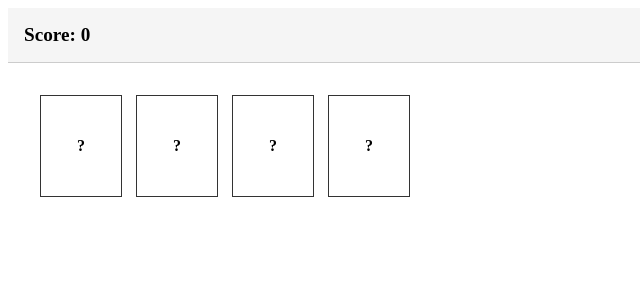
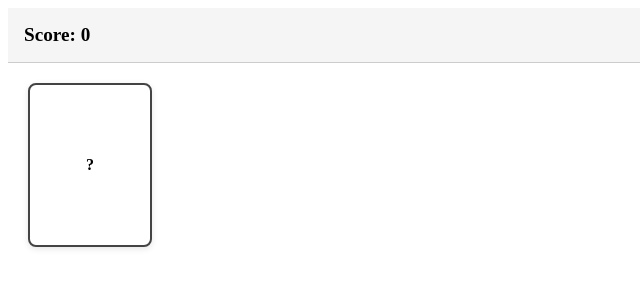
Before and after one commit to FomaUnbeliever/PurpleSchoolCardgame, a Vue app: page / in a window 1280 px wide. Shown: the top 300 px of the page, without its empty margins (0-640 px from the left). Built offline with nearby package versions, Linux system fonts and the light colour scheme.

Commit message:
ну что-то получилось 6- реф

```diff
--- a/src/App.vue
+++ b/src/App.vue
@@ -1,13 +1,13 @@
 <!-- src/App.vue -->
 <template>
-  <Header :score="gameScore" />
-  <div class="game-board">
+  <Header :score="score" />
+  <div style="padding: 20px; display: flex; gap: 1rem;">
+    <!-- Выводим ТОЛЬКО ОДНУ карту (по заданию) -->
     <Card
-      v-for="(card, index) in cards"
-      :key="index"
-      :value="card.value"
-      :status="card.status"
-      @status-change="(newStatus) => updateCardStatus(index, newStatus)"
+      :word="card.word"
+      :translation="card.translation"
+      :state="card.state"
+      @update-state="newState => card.state = newState"
     />
   </div>
 </template>
@@ -17,25 +17,14 @@ import { ref } from 'vue'
 import Header from './components/Header.vue'
 import Card from './components/Card.vue'
 
-const gameScore = ref(0)
+// Реактивный счёт
+const score = ref(0)
 
-const cards = ref([
-  { value: 'A', status: 'closed' },
-  { value: 'B', status: 'closed' },
-  { value: 'A', status: 'closed' },
-  { value: 'B', status: 'closed' }
-])
-
-function updateCardStatus(index, newStatus) {
-  cards.value[index].status = newStatus
-  // Можно добавить логику сравнения пар и обновления score
-}
+// Одна карта (реактивная)
+const card = ref({
+  word: 'dog',
+  translation: 'собака',
+  state: 'closed',       // может быть 'opened'
+  status: 'pending'      // пока не используем активно
+})
 </script>
-
-<style>
-.game-board {
-  display: flex;
-  gap: 1rem;
-  padding: 2rem;
-}
-</style>
--- a/src/components/Card.vue
+++ b/src/components/Card.vue
@@ -1,79 +1,48 @@
 <!-- src/components/Card.vue -->
 <template>
-  <div
-    class="card"
-    :class="{ flipped: isFlipped, matched: status === 'matched' }"
-    @click="flip"
-  >
-    <div class="card-inner">
-      <div class="card-front">?</div>
-      <div class="card-back">{{ value }}</div>
+  <div class="card" @click="flip">
+    <div v-if="state === 'closed'" class="card-face card-front">?</div>
+    <div v-else class="card-face card-back">
+      {{ word }} — {{ translation }}
     </div>
   </div>
 </template>
 
 <script setup>
-import { ref, defineProps, defineEmits } from 'vue'
-
 const props = defineProps({
-  value: { type: [String, Number], required: true },
-  status: { type: String, default: 'closed' } // closed | opened | matched
+  word: { type: String, required: true },
+  translation: { type: String, required: true },
+  state: { type: String, default: 'closed' } // 'closed' | 'opened'
 })
 
-const emit = defineEmits(['flip', 'status-change'])
-
-const isFlipped = ref(props.status !== 'closed')
+const emit = defineEmits(['update-state'])
 
 function flip() {
-  if (props.status === 'matched') return
-
-  const newStatus = isFlipped.value ? 'closed' : 'opened'
-  isFlipped.value = !isFlipped.value
-  emit('status-change', newStatus)
-  emit('flip')
+  if (props.state === 'closed') {
+    emit('update-state', 'opened')
+  } else {
+    emit('update-state', 'closed')
+  }
 }
 </script>
 
 <style scoped>
 .card {
-  width: 80px;
-  height: 100px;
-  perspective: 600px;
+  width: 120px;
+  height: 160px;
+  border: 2px solid #444;
+  border-radius: 8px;
   cursor: pointer;
-}
-
-.card-inner {
-  position: relative;
-  width: 100%;
-  height: 100%;
-  transition: transform 0.6s;
-  transform-style: preserve-3d;
-}
-
-.card.flipped .card-inner {
-  transform: rotateY(180deg);
-}
-
-.card-front,
-.card-back {
-  position: absolute;
-  width: 100%;
-  height: 100%;
   display: flex;
   align-items: center;
   justify-content: center;
-  border: 1px solid #333;
-  backface-visibility: hidden;
   font-weight: bold;
+  background: #fff;
+  box-shadow: 0 2px 6px rgba(0,0,0,0.1);
 }
 
-.card-back {
-  transform: rotateY(180deg);
-  background: #fff;
-}
-
-.card.matched {
-  opacity: 0.6;
-  pointer-events: none;
+.card-face {
+  text-align: center;
+  padding: 10px;
 }
 </style>
```
